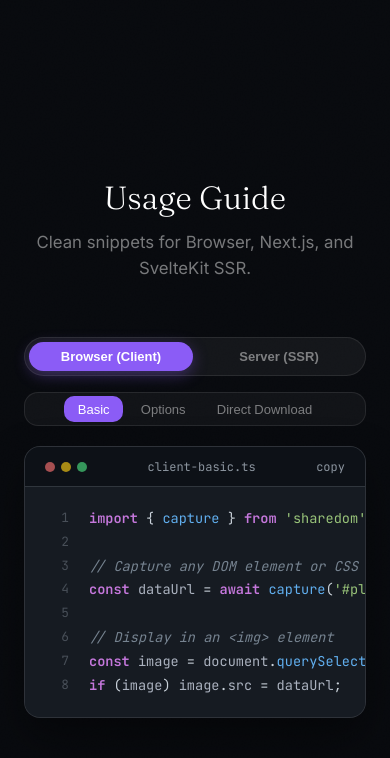
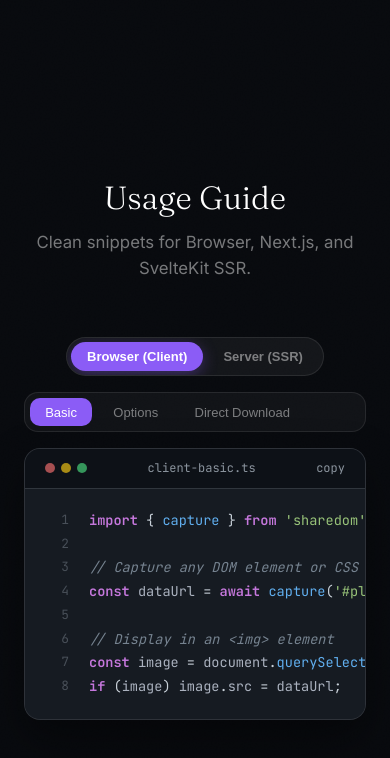
Before and after one commit to smartfb00576-png/sharedom, a website built with Vite: page preview/index.html in a window 390 px wide. Both pictures are taken after a click on the button "Browser (Client)". Shown: the part 3568-4326 px from the top of the page. Built offline with nearby package versions, Linux system fonts and the light colour scheme.

Commit message:
feat: add drag-to-scroll functionality and improved mobile responsiveness to tabs and segment pills

```diff
--- a/preview/src/components/usage.ts
+++ b/preview/src/components/usage.ts
@@ -179,6 +179,7 @@ app.post('/api/snap', async (req, res) => {
             activeSsrTab = tabIdx;
           }
           updateCodeBlockOnly();
+          (tabBtn as HTMLElement).scrollIntoView({ behavior: 'smooth', block: 'nearest', inline: 'nearest' });
         });
       });
     }
@@ -189,6 +190,63 @@ app.post('/api/snap', async (req, res) => {
 
     const pre = container.querySelector('pre');
     if (pre) pre.innerHTML = highlightedRows;
+  }
+
+  function enableDragScroll(element: HTMLElement | null): () => void {
+    if (!element) return () => {};
+
+    let isDown = false;
+    let startX = 0;
+    let scrollLeft = 0;
+    let isDragging = false;
+
+    const onMouseDown = (e: MouseEvent) => {
+      if (e.button !== 0) return;
+      isDown = true;
+      isDragging = false;
+      startX = e.pageX - element.offsetLeft;
+      scrollLeft = element.scrollLeft;
+      element.classList.add('is-dragging');
+    };
+
+    const onMouseMove = (e: MouseEvent) => {
+      if (!isDown) return;
+      e.preventDefault();
+      const x = e.pageX - element.offsetLeft;
+      const walk = x - startX;
+      if (Math.abs(walk) > 4) {
+        isDragging = true;
+      }
+      element.scrollLeft = scrollLeft - walk;
+    };
+
+    const onMouseUp = () => {
+      if (!isDown) return;
+      isDown = false;
+      element.classList.remove('is-dragging');
+      setTimeout(() => {
+        isDragging = false;
+      }, 50);
+    };
+
+    const onClickCapture = (e: MouseEvent) => {
+      if (isDragging) {
+        e.preventDefault();
+        e.stopPropagation();
+      }
+    };
+
+    element.addEventListener('mousedown', onMouseDown);
+    window.addEventListener('mousemove', onMouseMove);
+    window.addEventListener('mouseup', onMouseUp);
+    element.addEventListener('click', onClickCapture, true);
+
+    return () => {
+      element.removeEventListener('mousedown', onMouseDown);
+      window.removeEventListener('mousemove', onMouseMove);
+      window.removeEventListener('mouseup', onMouseUp);
+      element.removeEventListener('click', onClickCapture, true);
+    };
   }
 
   function renderFull(): void {
@@ -262,6 +320,9 @@ app.post('/api/snap', async (req, res) => {
       obs.observe(usageEl);
     }
 
+    enableDragScroll(document.getElementById('usageSubTabs'));
+    enableDragScroll(document.getElementById('usageSegmentPill'));
+
     document.querySelectorAll('#usageSegmentPill .segment-btn').forEach((segBtn) => {
       segBtn.addEventListener('click', (e) => {
         e.preventDefault();
@@ -280,6 +341,7 @@ app.post('/api/snap', async (req, res) => {
           activeSsrTab = tabIdx;
         }
         updateCodeBlockOnly();
+        (tabBtn as HTMLElement).scrollIntoView({ behavior: 'smooth', block: 'nearest', inline: 'nearest' });
       });
     });
 
--- a/preview/style.css
+++ b/preview/style.css
@@ -1069,15 +1069,36 @@ h1 em {
   display: flex;
   justify-content: center;
   margin-bottom: 1.5rem;
+  max-width: 100%;
 }
 
 .segment-pill {
   display: flex;
+  align-items: center;
+  justify-content: flex-start;
   background: rgba(255, 255, 255, 0.05);
   border: 1px solid var(--border);
   padding: 4px;
   border-radius: 999px;
   gap: 4px;
+  max-width: 100%;
+  overflow-x: auto;
+  overflow-y: hidden;
+  -webkit-overflow-scrolling: touch;
+  scrollbar-width: none;
+  touch-action: pan-x;
+  cursor: grab;
+  user-select: none;
+  -webkit-user-select: none;
+}
+
+.segment-pill.is-dragging {
+  cursor: grabbing;
+  scroll-behavior: auto;
+}
+
+.segment-pill::-webkit-scrollbar {
+  display: none;
 }
 
 .segment-btn {
@@ -1090,6 +1111,10 @@ h1 em {
   font-weight: 600;
   cursor: pointer;
   transition: all 0.2s ease;
+  white-space: nowrap;
+  flex-shrink: 0;
+  user-select: none;
+  -webkit-user-select: none;
 }
 
 .segment-btn.active {
@@ -1129,17 +1154,29 @@ h1 em {
 
 .tabs {
   display: flex;
+  align-items: center;
+  justify-content: flex-start;
   gap: 6px;
-  padding: 4px;
+  padding: 5px;
   border-radius: 0.875rem;
   background: rgba(255, 255, 255, 0.04);
   border: 1px solid var(--border);
-  width: fit-content;
+  width: max-content;
+  max-width: 100%;
   margin: 0 auto 1.25rem;
-  max-width: 100%;
   overflow-x: auto;
+  overflow-y: hidden;
   -webkit-overflow-scrolling: touch;
   scrollbar-width: none;
+  touch-action: pan-x;
+  cursor: grab;
+  user-select: none;
+  -webkit-user-select: none;
+}
+
+.tabs.is-dragging {
+  cursor: grabbing;
+  scroll-behavior: auto;
 }
 
 .tabs::-webkit-scrollbar {
@@ -1147,9 +1184,10 @@ h1 em {
 }
 
 .tab {
-  padding: 0.4rem 1.1rem;
+  padding: 0.45rem 1.1rem;
   border-radius: 0.625rem;
   font-size: 0.875rem;
+  font-weight: 500;
   cursor: pointer;
   border: none;
   background: transparent;
@@ -1157,6 +1195,9 @@ h1 em {
   transition: background 0.2s, color 0.2s;
   white-space: nowrap;
   flex-shrink: 0;
+  user-select: none;
+  -webkit-user-select: none;
+  -webkit-touch-callout: none;
 }
 
 .tab.active {
@@ -1491,30 +1532,39 @@ footer {
 
   .usage-segment-row {
     margin-bottom: 1rem;
+    justify-content: center;
+    width: 100%;
   }
 
   .segment-pill {
-    width: 100%;
-    justify-content: center;
+    width: auto;
+    max-width: 100%;
+    justify-content: flex-start;
+    padding: 4px;
   }
 
   .segment-btn {
-    flex: 1;
-    padding: 0.45rem 0.75rem;
+    padding: 0.45rem 1rem;
     font-size: 0.8125rem;
     text-align: center;
+    white-space: nowrap;
+    flex-shrink: 0;
   }
 
   .tabs {
-    width: 100%;
-    justify-content: center;
-    gap: 4px;
-    padding: 3px;
+    width: auto;
+    max-width: 100%;
+    justify-content: flex-start;
+    gap: 6px;
+    padding: 5px;
+    margin-bottom: 1rem;
   }
 
   .tab {
-    padding: 0.35rem 0.85rem;
+    padding: 0.4rem 0.95rem;
     font-size: 0.8125rem;
+    white-space: nowrap;
+    flex-shrink: 0;
   }
 
   footer {
```
